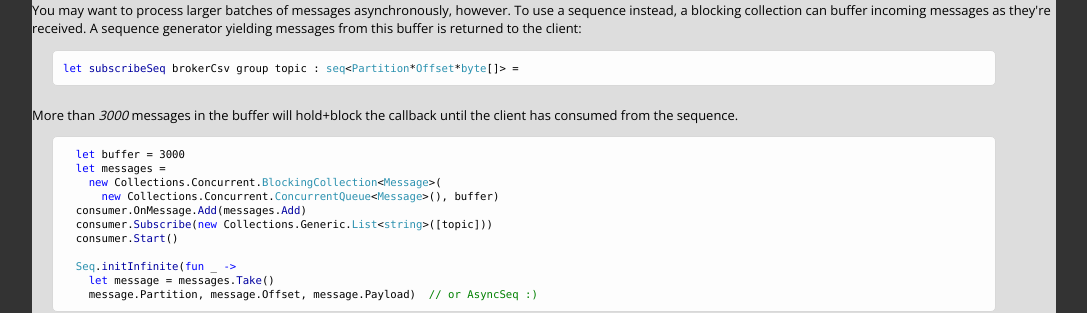
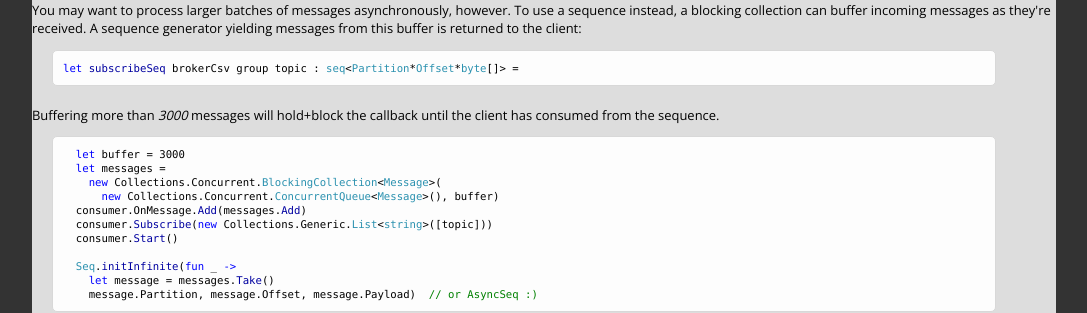
Before and after one commit to j-alexander/j-alexander.github.io, a Jekyll site: the page built from _posts/2016-12-08-rdkafka-subscription-in-fsharp.html, in a window 1280 px wide and 900 px high, scrolled down 2701 px. Shown: the part 154-467 px from the top of the window, without its empty margins (96-1183 px from the left). Built offline with Jekyll 4.4.1, drawn with Linux system fonts in a browser that asks for light colours; some web fonts are replaced; comment, search, counter and statistics services are not loaded; some of the changed text lies outside the part shown.

Commit message:
grammar and clarity! yes

```diff
--- a/_posts/2016-12-08-rdkafka-subscription-in-fsharp.html
+++ b/_posts/2016-12-08-rdkafka-subscription-in-fsharp.html
@@ -167,7 +167,7 @@ To use a sequence instead, a blocking collection can buffer incoming messages as
 A sequence generator yielding messages from this buffer is returned to the client:</p>
 <pre class="fssnip highlighted"><code lang="fsharp"><span class="k">let</span> <span onmouseout="hideTip(event, 'fs106', 256)" onmouseover="showTip(event, 'fs106', 256)" class="f">subscribeSeq</span> <span onmouseout="hideTip(event, 'fs63', 257)" onmouseover="showTip(event, 'fs63', 257)" class="i">brokerCsv</span> <span onmouseout="hideTip(event, 'fs64', 258)" onmouseover="showTip(event, 'fs64', 258)" class="i">group</span> <span onmouseout="hideTip(event, 'fs107', 259)" onmouseover="showTip(event, 'fs107', 259)" class="i">topic</span> <span class="o">:</span> <span onmouseout="hideTip(event, 'fs108', 260)" onmouseover="showTip(event, 'fs108', 260)" class="t">seq</span><span class="o">&lt;</span><span onmouseout="hideTip(event, 'fs8', 261)" onmouseover="showTip(event, 'fs8', 261)" class="t">Partition</span><span class="o">*</span><span onmouseout="hideTip(event, 'fs10', 262)" onmouseover="showTip(event, 'fs10', 262)" class="t">Offset</span><span class="o">*</span><span onmouseout="hideTip(event, 'fs83', 263)" onmouseover="showTip(event, 'fs83', 263)" class="t">byte</span>[]<span class="o">&gt;</span> <span class="o">=</span>
 </code></pre>
-<p>More than <em>3000</em> messages in the buffer will hold+block the callback until the client has
+<p>Buffering more than <em>3000</em> messages will hold+block the callback until the client has
 consumed from the sequence.</p>
 <pre class="fssnip highlighted"><code lang="fsharp">  <span class="k">let</span> <span onmouseout="hideTip(event, 'fs109', 292)" onmouseover="showTip(event, 'fs109', 292)" class="i">buffer</span> <span class="o">=</span> <span class="n">3000</span>
   <span class="k">let</span> <span onmouseout="hideTip(event, 'fs110', 293)" onmouseover="showTip(event, 'fs110', 293)" class="i">messages</span> <span class="o">=</span>
@@ -344,7 +344,7 @@ the specified degree of concurrency. (using AsyncSeq, this time :) )</p>
 <h2>Supervision</h2>
 <p>Supervising progress of a microservice running RdKafka depends on monitoring two things:</p>
 <ol>
-<li>the range of messages available in topic (i.e. its <code>Watermark</code> offsets), and</li>
+<li>the range of messages available in a topic (i.e. its <code>Watermark</code> offsets), and</li>
 <li>the current <code>Checkpoint</code> offsets for a consumer group relative to those <code>Watermarks</code></li>
 </ol>
 <h3>Watermarks</h3>
```
Also changed, not shown: 1 other file.
